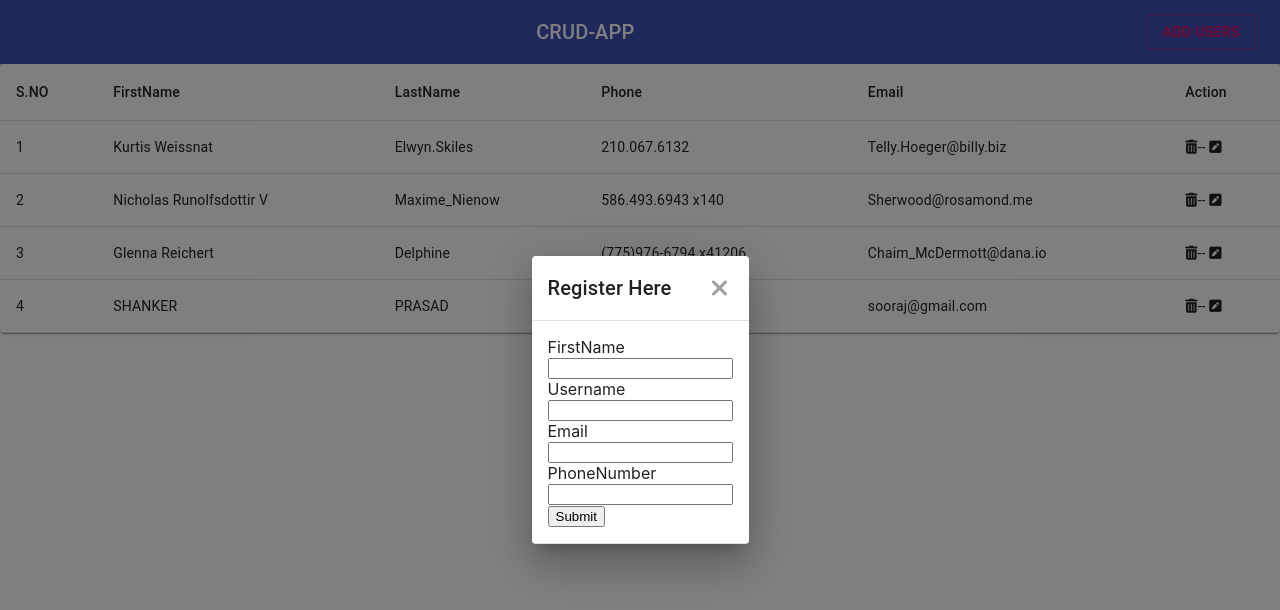
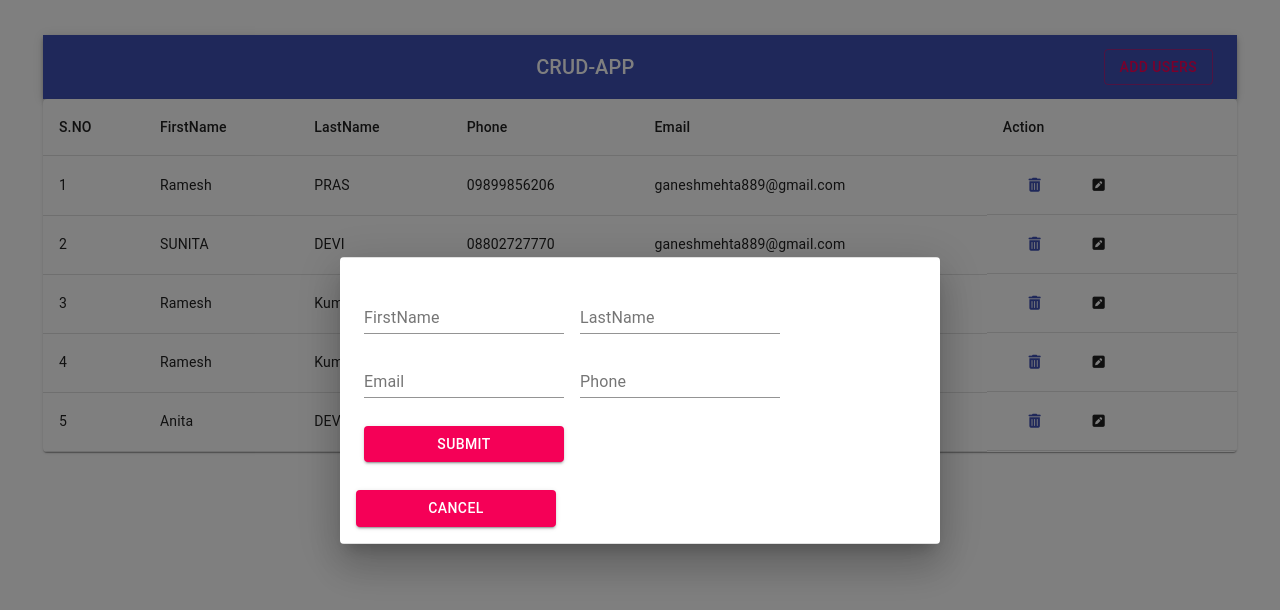
Before and after one commit to RAMESH1259/CrupApplication, a React (Create React App) app: page / in a window 1280 px wide. Both pictures are taken after a click on the button "ADD USERS". Shown: the top 610 px of the page. Built offline with nearby package versions, Linux system fonts and the light colour scheme; data requests are answered from the project's data file.

Commit message:
crud app

```diff
--- a/db.json
+++ b/db.json
@@ -1,32 +1,39 @@
 {
   "posts": [
     {
-      "id": 7,
-      "firstName": "Kurtis Weissnat",
-      "lastName": "Elwyn.Skiles",
-      "email": "Telly.Hoeger@billy.biz",
-      "phone": "210.067.6132"
+      "firstName": "Ramesh",
+      "lastName": "PRAS",
+      "email": "ganeshmehta889@gmail.com",
+      "phone": "09899856206",
+      "id": 13
     },
     {
-      "id": 8,
-      "firstName": "Nicholas Runolfsdottir V",
-      "lastName": "Maxime_Nienow",
-      "email": "Sherwood@rosamond.me",
-      "phone": "586.493.6943 x140"
+      "firstName": "SUNITA",
+      "lastName": "DEVI",
+      "email": "ganeshmehta889@gmail.com",
+      "phone": "08802727770",
+      "id": 15
     },
     {
-      "id": 9,
-      "firstName": "Glenna Reichert",
-      "lastName": "Delphine",
-      "email": "Chaim_McDermott@dana.io",
-      "phone": "(775)976-6794 x41206"
+      "firstName": "Ramesh",
+      "lastName": "Kumar",
+      "email": "rkm65156@gmail.com",
+      "phone": "09899856206",
+      "id": 16
     },
     {
-      "firstName": "SHANKER",
-      "lastName": "PRASAD",
-      "email": "sooraj@gmail.com",
+      "firstName": "Ramesh",
+      "lastName": "Kumar",
+      "email": "rkm65156@gmail.com",
       "phone": "09899856206",
-      "id": 10
+      "id": 18
+    },
+    {
+      "firstName": "Anita",
+      "lastName": "DEVI",
+      "email": "ganeshmehta889@gmail.com",
+      "phone": "08802727770",
+      "id": 19
     }
   ],
   "comments": [],
--- a/src/App.js
+++ b/src/App.js
@@ -1,12 +1,11 @@
 // import logo from './logo.svg';
 import './App.css';
-import Route from './Routes/route'
+import Home from './Components/Home'
 function App() {
   return (
     <div className="App">
-<Route/>
+<Home/>
     </div>
   );
 }
-
 export default App;
--- a/src/Components/Home.js
+++ b/src/Components/Home.js
@@ -7,23 +7,16 @@ import TableHead from "@material-ui/core/TableHead";
 import TableRow from "@material-ui/core/TableRow";
 import Paper from "@material-ui/core/Paper";
 import { makeStyles } from "@material-ui/core/styles";
-import Modal from "@material-ui/core/Modal";
 import AppBar from "@material-ui/core/AppBar";
 import Toolbar from "@material-ui/core/Toolbar";
 import Typography from "@material-ui/core/Typography";
-import CustomizedDialogs from "../Modal/dailogs";
+import ADDMODAL from "../Modal/dailogs";
 import EditModal from "../Modal/EditModal";
 import { loadUserDetails, deleteDetails } from "../Api/api";
-import Axios from "axios";
-function Home(props) {
+import ConfirmModal from "../Modal/confirmModal";
+function Home() {
   const [person, setperson] = useState([]);
-  const [open, setOpen] = React.useState(false);
-  // const handleClickOpen = () => {
-  //   setOpen(true);
-  // };
-  // const handleClose = () => {
-  //   setOpen(false);
-  // };
+
   useEffect(() => {
     getUserdetails();
   }, []);
@@ -42,7 +35,6 @@ function Home(props) {
       alert((result && result.response.statusText) || "network Error");
     }
   };
-
   const useStyles = makeStyles((theme) => ({
     root: {
       flexGrow: 1,
@@ -55,18 +47,6 @@ function Home(props) {
     },
   }));
   const classes = useStyles();
-  const [userDetails, setuserDetails] = useState({
-    firstName: "",
-    lastName: "",
-    email: "",
-    phone: "",
-  });
-  const onsubmithandler = async (id) => {
-    // console.log("kjsksjk")
-    const result = await Axios.get(`http://localhost:3002/posts/${id}`);
-    setuserDetails(result.data);
-  };
-
   return (
     <>
       <div className={classes.root}>
@@ -75,7 +55,7 @@ function Home(props) {
             <Typography variant="h6" className={classes.title}>
               CRUD-APP
             </Typography>
-            <CustomizedDialogs />
+            <ADDMODAL getUserdetails={getUserdetails} />
             {/* <Button color="secondary" variant="contained"></Button>  */}
           </Toolbar>
         </AppBar>
@@ -102,29 +82,22 @@ function Home(props) {
                   <TableCell>{row.lastName}</TableCell>
                   <TableCell>{row.phone}</TableCell>
                   <TableCell>{row.email}</TableCell>
-                  <TableCell>
-                    <i
-                      class="fa fa-trash"
-                      aria-hidden="true"
-                      onClick={() => deleteUserDetails(row.id)}
-                    ></i>
-                    {""}--{""}{" "}
-                    <i
-                      class="fa fa-pencil-square"
-                      aria-hidden="true"
-                      onClick={() => onsubmithandler(row.id)}
-                    ></i>
+                  <TableCell component="th" scope="row" className="custom">
+                    <ConfirmModal
+                      id={row.id}
+                      deleteDetails={deleteUserDetails}
+                    />
+                    <EditModal
+                      userDetails={row}
+                      getUserdetails={getUserdetails}
+                    ></EditModal>
                   </TableCell>
                 </TableRow>
               ))}
           </TableBody>
         </Table>
-        {userDetails.firstName?
-        <EditModal userDetails={userDetails}
-        />:""}
       </TableContainer>
     </>
   );
 }
-
 export default Home;
--- a/src/Modal/EditModal.js
+++ b/src/Modal/EditModal.js
@@ -1,63 +1,32 @@
+import { makeStyles } from "@material-ui/core/styles";
+import TextField from "@material-ui/core/TextField";
 import React from "react";
 import { useState } from "react";
 import Axios from "axios";
 import { withStyles } from "@material-ui/core/styles";
+import Dialog from "@material-ui/core/Dialog";
+import MuiDialogContent from "@material-ui/core/DialogContent";
 import Button from "@material-ui/core/Button";
-import Dialog from "@material-ui/core/Dialog";
-import MuiDialogTitle from "@material-ui/core/DialogTitle";
-import MuiDialogContent from "@material-ui/core/DialogContent";
-import MuiDialogActions from "@material-ui/core/DialogActions";
-import IconButton from "@material-ui/core/IconButton";
-import Typography from "@material-ui/core/Typography";
 
-const styles = (theme) => ({
+const useStyles = makeStyles((theme) => ({
   root: {
-    margin: 0,
-    padding: theme.spacing(2),
+    "& > *": {
+      margin: theme.spacing(1),
+      width: "25ch",
     },
-  closeButton: {
-    position: "absolute",
-    right: theme.spacing(1),
-    top: theme.spacing(1),
-    color: theme.palette.grey[500],
   },
-});
-
-const DialogTitle = withStyles(styles)((props) => {
-  const { children, classes, onClose, ...other} = props;
-  return (
-    <MuiDialogTitle disableTypography className={classes.root} {...other}>
-      <Typography variant="h6">{children}</Typography>
-      {onClose ? (
-        <IconButton
-          aria-label="close"
-          className={classes.closeButton}
-          onClick={onClose}
-        >
-          <i class="fas fa-times"></i>
-        </IconButton>
-      ) : null}
-    </MuiDialogTitle>
-  );
-});
-
-
-const DialogActions = withStyles((theme) => ({
-  root: {
-    margin: 0,
-    padding: theme.spacing(1),
-  },
-}))(MuiDialogActions);
+}));
 
 export default function Customized(props) {
-  const [open, setOpen] = React.useState(true);
+  const [open, setOpen] = useState(false);
   const [personDetails, setuserDetails] = useState({
     firstName: props.userDetails.firstName,
     lastName: props.userDetails.lastName,
     email: props.userDetails.email,
     phone: props.userDetails.phone,
-    id:props.userDetails.id
+    id: props.userDetails.id,
   });
+
 
   const DialogContent = withStyles((theme) => ({
     root: {
@@ -68,14 +37,20 @@ export default function Customized(props) {
   const onchangehandler = (e) => {
     setuserDetails({
       ...personDetails,
-      [e.target.name]: e.target.value
+      [e.target.name]: e.target.value,
     });
-
   };
   const onsubmithandler = async (e) => {
     e.preventDefault();
-    const Add = await Axios.put(`http://localhost:3002/posts/${personDetails.id}`, personDetails);
-    // History.push('/');
+    const status = await Axios.put(
+      `http://localhost:3002/posts/${personDetails.id}`,
+      personDetails
+    );
+    if (status.status == 201) {
+      alert(status.statusText);
+    } else {
+      alert(status.statusText || "Network Error");
+    }
   };
 
   const handleClickOpen = () => {
@@ -85,80 +60,74 @@ export default function Customized(props) {
     setOpen(false);
   };
 
+  const btnStyle = { marginTop: 20, width: 200 };
+  const classes = useStyles();
   return (
     <div>
-      {/* <Button variant="outlined" color="secondary" onClick={handleClickOpen}>
-        edit
-      </Button> */}
+      <Button>
+        <i
+          class="fa fa-pencil-square"
+          aria-hidden="true"
+          onClick={() => handleClickOpen()}
+        ></i>
+      </Button>
       <Dialog
         onClose={handleClose}
         aria-labelledby="customized-dialog-title"
         open={open}
       >
-        {/* <DialogTitle id="customized-dialog-title" onClose={handleClose}>
-          Edit here
-        </DialogTitle> */}
-        <DialogContent >
-          <div className="userscontainer">
-            <form className="form" onSubmit={onsubmithandler}>
-              <div className="usersformwrapper" onChange={onchangehandler}>
-                <div className="usersformbox">
-                  <label className="label">FirstName</label>
-                  <div className="inputtype">
-                    <input
-                      type="text"
-                      // onChange={onchangehandler}
+        <DialogContent>
+          <form
+            onChange={onchangehandler}
+            className={classes.root}
+            noValidate
+            autoComplete="off"
+          >
+            <TextField
+              label="FirstName"
               value={personDetails.firstName}
               name="firstName"
+              id="standard-basic"
             />
-                  </div>
-                </div>
-                <div className="usersformbox">
-                  <label className="label">Username</label>
-                  <div className="inputtype">
-                    <input
-                      type="text"
-                      // onChange={onchangehandler}
+            <TextField
+              label="LastName"
               value={personDetails.lastName}
               name="lastName"
+              id="standard-basic"
             />
-                  </div>
-                </div>
-                <div className="usersformbox" >
-                  <label className="label">Email</label>
-                  <div className="inputtype">
-                    <input
-                      type="email"
+            <TextField
+              label="Email"
               value={personDetails.email}
               name="email"
+              type="Email"
+              id="standard-basic"
             />
-                  </div>
-                </div>
-                <div className="usersformbox">
-                  <label className="label">PhoneNumber</label>
-                  <div className="inputtype">
-                    <input
-                      type="text"
-                      // onChange={onchangehandler}
+            <TextField
+              label="Phone"
               value={personDetails.phone}
               name="phone"
+              id="standard-basic"
             />
-                  </div>
-                  <div className="usersformbox" id="btn5">
-                    <button className="btn4" type="data" onClick={handleClose}>
+            <Button
+              type="submit"
+              style={btnStyle}
+              variant="contained"
+              color="secondary"
+              onClick={(e) => [handleClose(), onsubmithandler(e)]}
+            >
               Submit
-                    </button>
-                  </div>
-                </div>
-              </div>
+            </Button>
+            <Button
+              type="submit"
+              style={btnStyle}
+              variant="contained"
+              color="secondary"
+              onClick={handleClose}
+            >
+              Cancel
+            </Button>
           </form>
-          </div>
         </DialogContent>
-        {/* <DialogActions>
-          <Button autoFocus onClick={handleClose} color="primary">
-            Save changes
-          </Button>
-        </DialogActions> */}
       </Dialog>
     </div>
   );
--- /dev/null
+++ b/src/Modal/confirmModal.js
@@ -0,0 +1,48 @@
+import React from 'react';
+import Button from '@material-ui/core/Button';
+import Dialog from '@material-ui/core/Dialog';
+import DialogActions from '@material-ui/core/DialogActions';
+import DialogContent from '@material-ui/core/DialogContent';
+import DialogContentText from '@material-ui/core/DialogContentText';
+import DialogTitle from '@material-ui/core/DialogTitle';
+
+export default function ConfirmModal(props) {
+  const [open, setOpen] = React.useState(false);
+
+  const handleClickOpen = () => {
+    setOpen(true);
+  };
+
+  const handleClose = () => {
+    setOpen(false);
+  };
+
+  return (
+    <div>
+      <Button color="primary" onClick={handleClickOpen}>
+      <i class="fas fa-trash-alt fa-md"></i>
+      </Button>
+      <Dialog
+        open={open}
+        onClose={handleClose}
+        aria-labelledby="alert-dialog-title"
+        aria-describedby="alert-dialog-description"
+      >
+        <DialogTitle id="alert-dialog-title">{"Confirmation"}</DialogTitle>
+        <DialogContent>
+          <DialogContentText id="alert-dialog-description">
+            Are you sure? Do You want to delete Id number {props.id} from this entry. It can not be revert back.
+          </DialogContentText>
+        </DialogContent>
+        <DialogActions>
+          <Button onClick={handleClose} color="primary">
+            cancel
+          </Button>
+          <Button onClick={() => [handleClose(), props.deleteDetails(props.id)]} color="primary" autoFocus>
+            Agree
+          </Button>
+        </DialogActions>
+      </Dialog>
+    </div>
+  );
+}
--- a/src/Modal/dailogs.js
+++ b/src/Modal/dailogs.js
@@ -1,45 +1,20 @@
 import React from "react";
+import { makeStyles } from '@material-ui/core/styles';
+import TextField from '@material-ui/core/TextField';
 import { useState } from "react";
 import Axios from "axios";
 import { withStyles } from "@material-ui/core/styles";
 import Button from "@material-ui/core/Button";
 import Dialog from "@material-ui/core/Dialog";
-import MuiDialogTitle from "@material-ui/core/DialogTitle";
 import MuiDialogContent from "@material-ui/core/DialogContent";
-import MuiDialogActions from "@material-ui/core/DialogActions";
-import IconButton from "@material-ui/core/IconButton";
-import Typography from "@material-ui/core/Typography";
-
-const styles = (theme) => ({
+const useStyles = makeStyles((theme) => ({
   root: {
-    margin: 0,
-    padding: theme.spacing(2),
+    '& > *': {
+      margin: theme.spacing(1),
+      width: '25ch',
+    },
   },
-  closeButton: {
-    position: "absolute",
-    right: theme.spacing(1),
-    top: theme.spacing(1),
-    color: theme.palette.grey[500],
-  },
-});
-
-const DialogTitle = withStyles(styles)((props) => {
-  const { children, classes, onClose, ...other } = props;
-  return (
-    <MuiDialogTitle disableTypography className={classes.root} {...other}>
-      <Typography variant="h6">{children}</Typography>
-      {onClose ? (
-        <IconButton
-          aria-label="close"
-          className={classes.closeButton}
-          onClick={onClose}
-        >
-          <i class="fas fa-times"></i>
-        </IconButton>
-      ) : null}
-    </MuiDialogTitle>
-  );
-});
+}));
 
 const DialogContent = withStyles((theme) => ({
   root: {
@@ -47,14 +22,7 @@ const DialogContent = withStyles((theme) => ({
   },
 }))(MuiDialogContent);
 
-const DialogActions = withStyles((theme) => ({
-  root: {
-    margin: 0,
-    padding: theme.spacing(1),
-  },
-}))(MuiDialogActions);
-
-export default function CustomizedDialogs({ children }) {
+export default function CustomizedDialogs(props) {
   const [open, setOpen] = React.useState(false);
   const [personDetails, setuserDetails] = useState({
     firstName: "",
@@ -62,6 +30,14 @@ export default function CustomizedDialogs({ children }) {
     email: "",
     phone: "",
   });
+  const emptystate = () => {
+    setuserDetails({
+      firstName: "",
+      lastName: "",
+      email: "",
+      phone: "",
+    })
+  }
 
   const onchangehandler = (e) => {
     setuserDetails({
@@ -72,7 +48,13 @@ export default function CustomizedDialogs({ children }) {
   const onsubmithandler = async (e) => {
     e.preventDefault();
     const Add = await Axios.post("http://localhost:3002/posts", personDetails);
-    // History.push('/');
+    if (Add.status == 201) {
+      props.getUserdetails()
+      emptystate()
+    }
+    else {
+      alert(Add.statusText || "Ntwork error")
+    }
   };
 
   const handleClickOpen = () => {
@@ -81,6 +63,8 @@ export default function CustomizedDialogs({ children }) {
   const handleClose = () => {
     setOpen(false);
   };
+  const classes = useStyles();
+  const btnStyle = { marginTop: 20, width: 200 }
 
   return (
     <div>
@@ -92,71 +76,17 @@ export default function CustomizedDialogs({ children }) {
         aria-labelledby="customized-dialog-title"
         open={open}
       >
-        <DialogTitle id="customized-dialog-title" onClose={handleClose}>
-          Register Here
-        </DialogTitle>
+
         <DialogContent dividers>
-          <div className="userscontainer">
-            <form className="form" onSubmit={onsubmithandler}>
-              <div className="usersformwrapper">
-                <div className="usersformbox">
-                  <label className="label">FirstName</label>
-                  <div className="inputtype">
-                    <input
-                      type="text"
-                      onChange={onchangehandler}
-                      value={personDetails.firstName}
-                      name="firstName"
-                    />
-                  </div>
-                </div>
-                <div className="usersformbox">
-                  <label className="label">Username</label>
-                  <div className="inputtype">
-                    <input
-                      type="text"
-                      onChange={onchangehandler}
-                      value={personDetails.lastName}
-                      name="lastName"
-                    />
-                  </div>
-                </div>
-                <div className="usersformbox">
-                  <label className="label">Email</label>
-                  <div className="inputtype">
-                    <input
-                      type="email"
-                      onChange={onchangehandler}
-                      value={personDetails.email}
-                      name="email"
-                    />
-                  </div>
-                </div>
-                <div className="usersformbox">
-                  <label className="label">PhoneNumber</label>
-                  <div className="inputtype">
-                    <input
-                      type="text"
-                      onChange={onchangehandler}
-                      value={personDetails.phone}
-                      name="phone"
-                    />
-                  </div>
-                  <div className="usersformbox" id="btn5">
-                    <button className="btn4" type="data" onClick={handleClose}>
-                      Submit
-                    </button>
-                  </div>
-                </div>
-              </div>
-            </form>
-          </div>
+          <form onChange={onchangehandler} onSubmit={onsubmithandler} className={classes.root} noValidate autoComplete="off">
+            <TextField label='FirstName' value={personDetails.firstName} name='firstName' id="standard-basic" />
+            <TextField label='LastName' value={personDetails.lastName} name='lastName' id="standard-basic" />
+            <TextField label='Email' value={personDetails.email} name='email' type='Email' id="standard-basic" />
+            <TextField label='Phone' value={personDetails.phone} name='phone' id="standard-basic" />
+            <Button type='submit' style={btnStyle} variant='contained' color='secondary' onClick={handleClose}>Submit</Button>
+          </form>
+            <Button type='submit' style={btnStyle} variant='contained' color='secondary' onClick={handleClose} >Cancel</Button>
         </DialogContent>
-        {/* <DialogActions>
-          <Button autoFocus onClick={handleClose} color="primary">
-            Save changes
-          </Button>
-        </DialogActions> */}
       </Dialog>
     </div>
   );
--- a/src/Routes/route.js
+++ /dev/null
@@ -1,17 +0,0 @@
-import React from 'react'
-import Home from '../Components/Home'
-import { BrowserRouter, Route, Switch } from 'react-router-dom'
-
-function route() {
-    return (
-        <div>
-            <BrowserRouter>
-                <Switch>
-                    <Route exact path='/' component={Home} />
-                </Switch>
-            </BrowserRouter>
-        </div>
-    )
-}
-
-export default route
--- a/src/index.css
+++ b/src/index.css
@@ -1,13 +1,7 @@
-body {
-  margin: 0;
-  font-family: -apple-system, BlinkMacSystemFont, 'Segoe UI', 'Roboto', 'Oxygen',
-    'Ubuntu', 'Cantarell', 'Fira Sans', 'Droid Sans', 'Helvetica Neue',
-    sans-serif;
-  -webkit-font-smoothing: antialiased;
-  -moz-osx-font-smoothing: grayscale;
+div#root
+{
+  margin: 35px;
 }
-
-code {
-  font-family: source-code-pro, Menlo, Monaco, Consolas, 'Courier New',
-    monospace;
+th.MuiTableCell-root.MuiTableCell-body.custom {
+  display: flex;
 }
```
Also changed, not shown: src/Components/Addusers.js (deleted, +0 -76 lines). Lines whose indentation alone changed are shown as unchanged.
